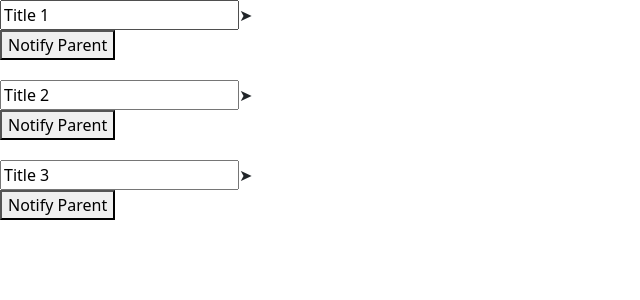
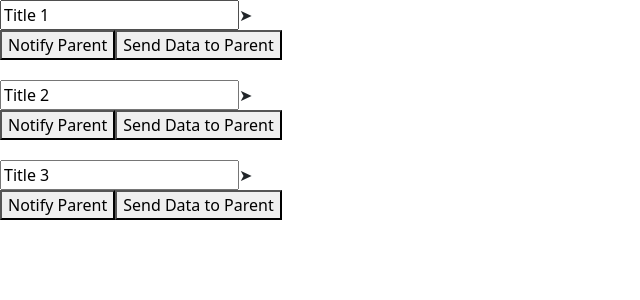
Before and after one commit to madhavi-anneboina/bootcamp, an Angular app: page /expandpanel in a window 1280 px wide. Shown: the top 300 px of the page, without its empty margins (0-640 px from the left). Built offline with nearby package versions, Linux system fonts and the light colour scheme.

Commit message:
child to parent communication

```diff
--- a/src/app/expanditem/expanditem.component.html
+++ b/src/app/expanditem/expanditem.component.html
@@ -15,3 +15,5 @@
 
 
 <button (click)="sendNotification()">Notify Parent</button>
+
+<button (click)="sendDataToParent()">Send Data to Parent</button>
--- a/src/app/expanditem/expanditem.component.ts
+++ b/src/app/expanditem/expanditem.component.ts
@@ -10,6 +10,7 @@ export class ExpanditemComponent {
   @Input() data:any
   @Output() toggleDescription = new EventEmitter<void>();
   @Output() notifyParent : EventEmitter<string> = new EventEmitter<string>();
+  @Output() sendData: EventEmitter<any> = new EventEmitter<any>();
 
   // onToggleDescription(): void {
   //   this.toggleDescription.emit();
@@ -21,4 +22,12 @@ export class ExpanditemComponent {
     this.notifyParent.emit(this.childMessage);
   }
 
+  sendDataToParent (){
+    const dataToSend = {
+      title: 'Angular Data',
+      description: 'Data sent from the child to the parent.',
+    };
+    this.sendData.emit(dataToSend);
+  }
+
 }
--- a/src/app/expandpanel/expandpanel.component.html
+++ b/src/app/expandpanel/expandpanel.component.html
@@ -3,7 +3,15 @@
    [data]="item"
    (toggleDescription)="toggleDescription(i)"
    (notifyParent)="receiveNotification($event)"
+   (sendData)="receiveData($event)"
    >
   </app-expanditem>
+  <div *ngIf="receivedData">
+    <p>Data from child:</p>
+    <ul>
+      <li>Title: {{ receivedData.title }}</li>
+      <li>Description: {{ receivedData.description }}</li>
+    </ul>
+  </div>
+  {{messageFromChild}}
 </div>
-{{messageFromChild}}
--- a/src/app/expandpanel/expandpanel.component.ts
+++ b/src/app/expandpanel/expandpanel.component.ts
@@ -7,6 +7,9 @@ import { Component } from '@angular/core';
 })
 export class ExpandpanelComponent {
   messageFromChild :string =""
+  receivedData:any
+
+
   items = [
     {
       title: 'Title 1',
@@ -44,4 +47,8 @@ export class ExpandpanelComponent {
   receiveNotification(messgae :string){
    this.messageFromChild = messgae
   }
+
+  receiveData(data: any): void {
+    this.receivedData = data;
+  }
 }
```
